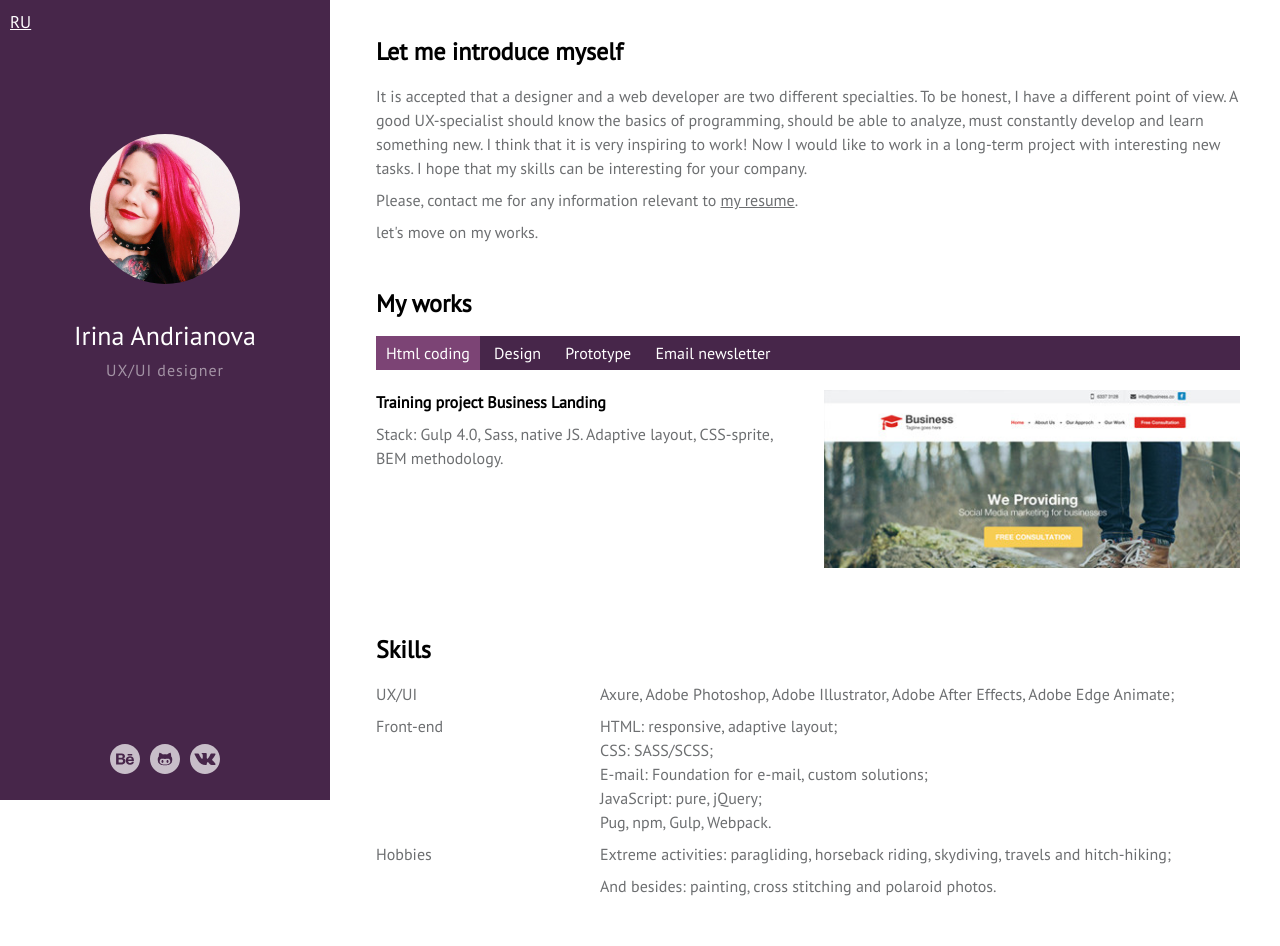
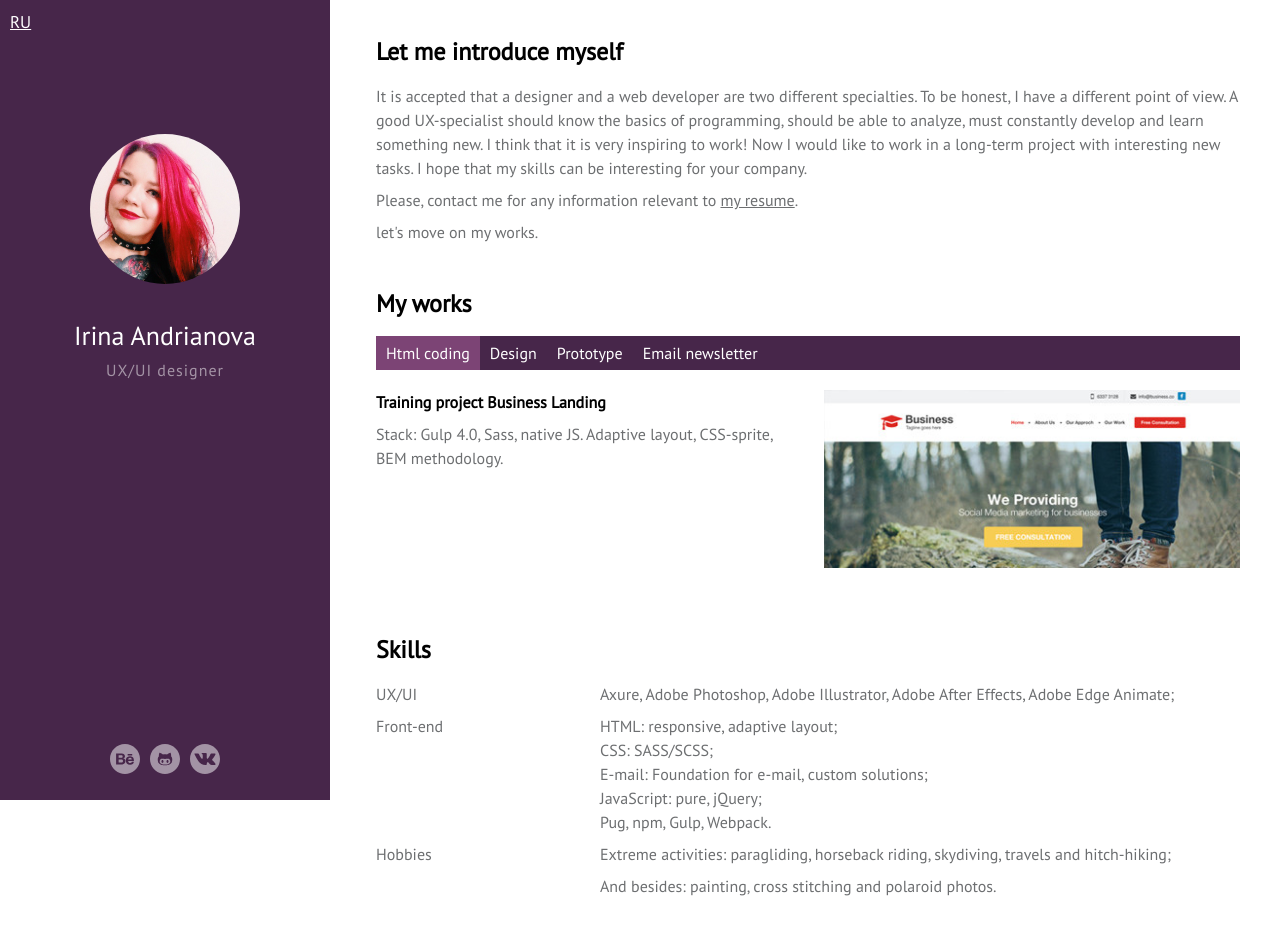
Before and after one commit to irinaoxymoron/install, a website: page app/index.html in a window 1280 px wide. Drawn offline with nearby package versions, Linux system fonts and the light colour scheme; files that its build step writes are made by us from their sources; files whose address does not match are found by name.

Commit message:
tab fixed

```diff
--- a/app/scss/modules/_header.scss
+++ b/app/scss/modules/_header.scss
@@ -78,8 +78,9 @@
   display: inline-block;
   height: 30px;
   width: 30px;
-  fill: rgba(#fff, .7);
+  fill: rgba(#fff, .5);
   margin-right: 10px;
+  transition: .5s;
 
   @include for-tablet-portrait-up {
     margin-right: 5px;
--- a/app/scss/modules/_tab.scss
+++ b/app/scss/modules/_tab.scss
@@ -14,6 +14,7 @@
     display: inline-block;
     padding: 5px 10px;
     color: #fff;
+    transition: .5s;
 
     &:hover {
       background: $tab-color;
@@ -30,6 +31,8 @@
   }
 
   &__links {
+    display: flex;
+    flex-wrap: wrap;
     margin-bottom: 20px;
     background: $color-top;
   }
@@ -46,6 +49,7 @@
     position: relative;
     margin-bottom: 10px;
     padding: 0;
+    transition: .5s;
 
     &-hidden-text {
       text-decoration: none;
```
Also changed, not shown: dist/css/style.css.
